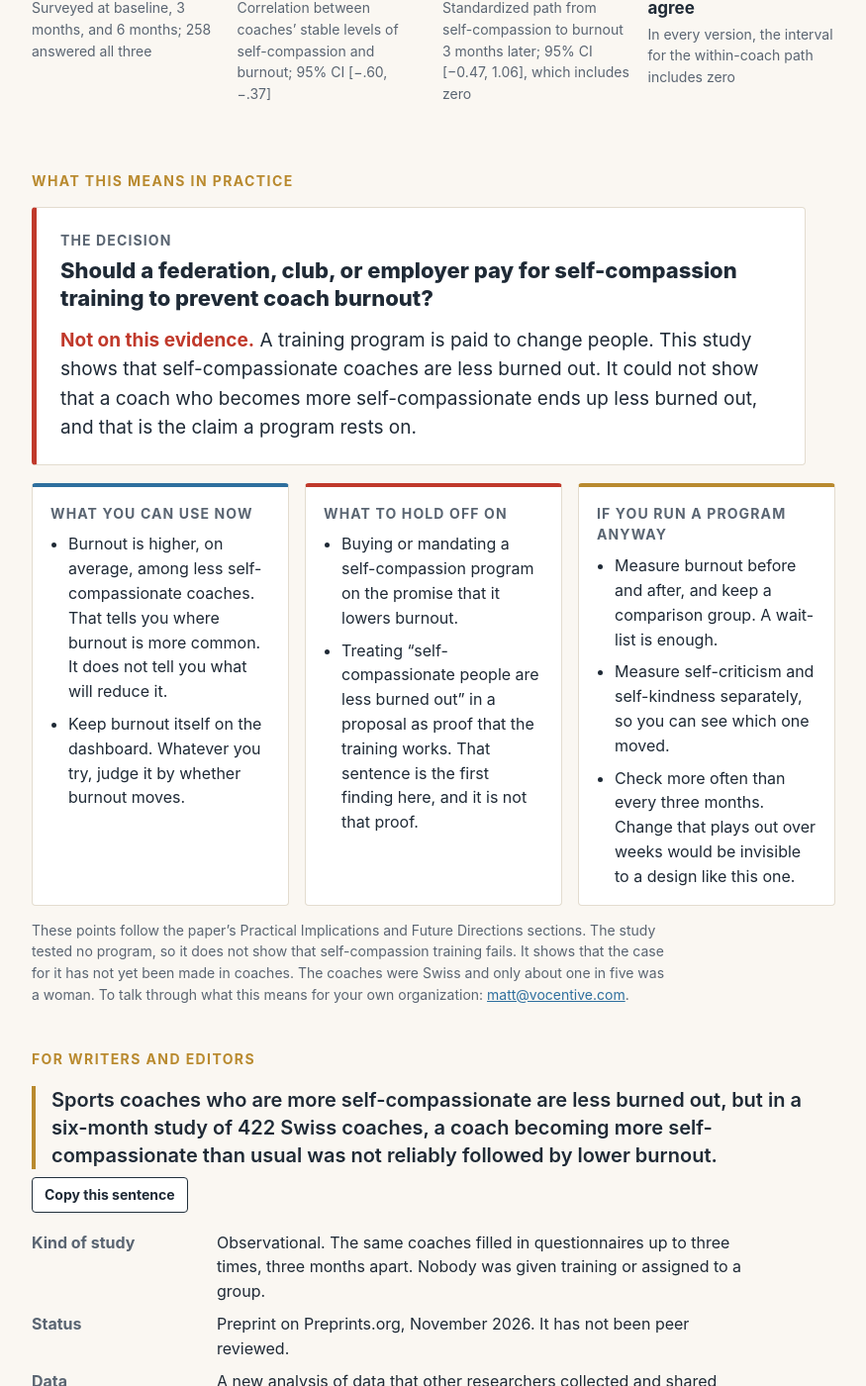
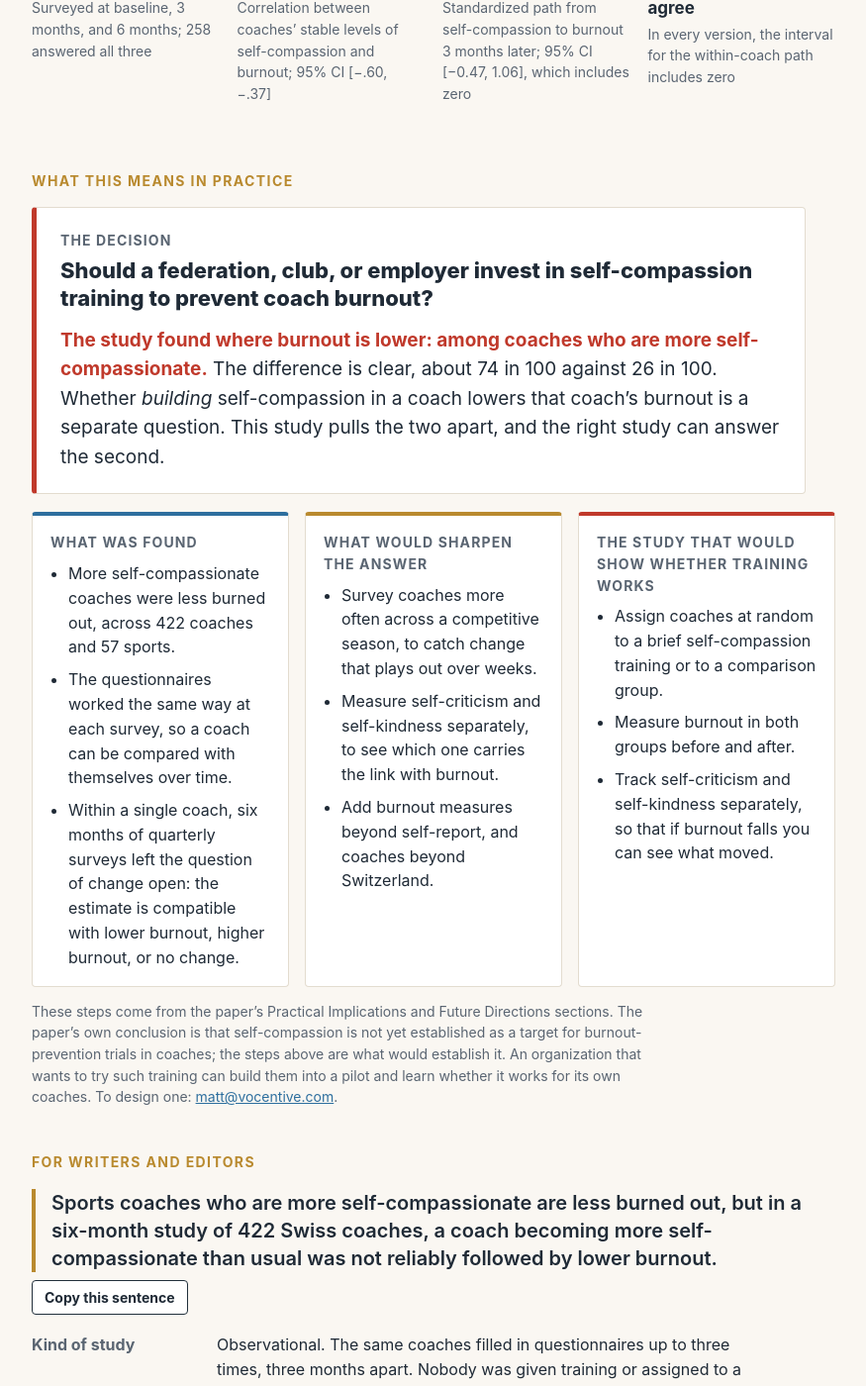
Before and after one commit to mjmonnot/mjmonnot.github.io, a Jekyll site: the page coach-burnout-2026/index.html, which Jekyll copies as it is, in a window 1280 px wide and 1400 px high, scrolled down 1252 px. Shown: the whole window at 99% size, without its empty margins (202-1077 px from the left). Built offline with Jekyll 4.4.1, drawn with Linux system fonts in a browser that asks for light colours.

Commit message:
Coach companion: practice brief in positive language
Leads with what the study found, then what would sharpen the answer and the study that would show whether training works.

Co-authored-by: Cursor <cursoragent@cursor.com>

```diff
--- a/coach-burnout-2026/index.html
+++ b/coach-burnout-2026/index.html
@@ -61,34 +61,36 @@
   <p class="section-label" id="s-prac">What this means in practice</p>
   <div class="brief">
     <p class="q">The decision</p>
-    <p class="decision">Should a federation, club, or employer pay for self-compassion training to prevent coach burnout?</p>
-    <p class="answer"><strong>Not on this evidence.</strong> A training program is paid to change people. This study shows that self-compassionate coaches are less burned out. It could not show that a coach who becomes more self-compassionate ends up less burned out, and that is the claim a program rests on.</p>
+    <p class="decision">Should a federation, club, or employer invest in self-compassion training to prevent coach burnout?</p>
+    <p class="answer"><strong>The study found where burnout is lower: among coaches who are more self-compassionate.</strong> The difference is clear, about 74 in 100 against 26 in 100. Whether <em>building</em> self-compassion in a coach lowers that coach&rsquo;s burnout is a separate question. This study pulls the two apart, and the right study can answer the second.</p>
   </div>
   <div class="cards">
     <div class="card do">
-      <h3>What you can use now</h3>
+      <h3>What was found</h3>
       <ul>
-        <li>Burnout is higher, on average, among less self-compassionate coaches. That tells you where burnout is more common. It does not tell you what will reduce it.</li>
-        <li>Keep burnout itself on the dashboard. Whatever you try, judge it by whether burnout moves.</li>
+        <li>More self-compassionate coaches were less burned out, across 422 coaches and 57 sports.</li>
+        <li>The questionnaires worked the same way at each survey, so a coach can be compared with themselves over time.</li>
+        <li>Within a single coach, six months of quarterly surveys left the question of change open: the estimate is compatible with lower burnout, higher burnout, or no change.</li>
+      </ul>
+    </div>
+    <div class="card ask">
+      <h3>What would sharpen the answer</h3>
+      <ul>
+        <li>Survey coaches more often across a competitive season, to catch change that plays out over weeks.</li>
+        <li>Measure self-criticism and self-kindness separately, to see which one carries the link with burnout.</li>
+        <li>Add burnout measures beyond self-report, and coaches beyond Switzerland.</li>
       </ul>
     </div>
     <div class="card dont">
-      <h3>What to hold off on</h3>
+      <h3>The study that would show whether training works</h3>
       <ul>
-        <li>Buying or mandating a self-compassion program on the promise that it lowers burnout.</li>
-        <li>Treating &ldquo;self-compassionate people are less burned out&rdquo; in a proposal as proof that the training works. That sentence is the first finding here, and it is not that proof.</li>
-      </ul>
-    </div>
-    <div class="card ask">
-      <h3>If you run a program anyway</h3>
-      <ul>
-        <li>Measure burnout before and after, and keep a comparison group. A wait-list is enough.</li>
-        <li>Measure self-criticism and self-kindness separately, so you can see which one moved.</li>
-        <li>Check more often than every three months. Change that plays out over weeks would be invisible to a design like this one.</li>
+        <li>Assign coaches at random to a brief self-compassion training or to a comparison group.</li>
+        <li>Measure burnout in both groups before and after.</li>
+        <li>Track self-criticism and self-kindness separately, so that if burnout falls you can see what moved.</li>
       </ul>
     </div>
   </div>
-  <p class="fineprint">These points follow the paper&rsquo;s Practical Implications and Future Directions sections. The study tested no program, so it does not show that self-compassion training fails. It shows that the case for it has not yet been made in coaches. The coaches were Swiss and only about one in five was a woman. To talk through what this means for your own organization: <a href="mailto:matt@vocentive.com">matt@vocentive.com</a>.</p>
+  <p class="fineprint">These steps come from the paper&rsquo;s Practical Implications and Future Directions sections. The paper&rsquo;s own conclusion is that self-compassion is not yet established as a target for burnout-prevention trials in coaches; the steps above are what would establish it. An organization that wants to try such training can build them into a pilot and learn whether it works for its own coaches. To design one: <a href="mailto:matt@vocentive.com">matt@vocentive.com</a>.</p>
 </section>
 
 <section id="writers" aria-labelledby="s-writ">
```
